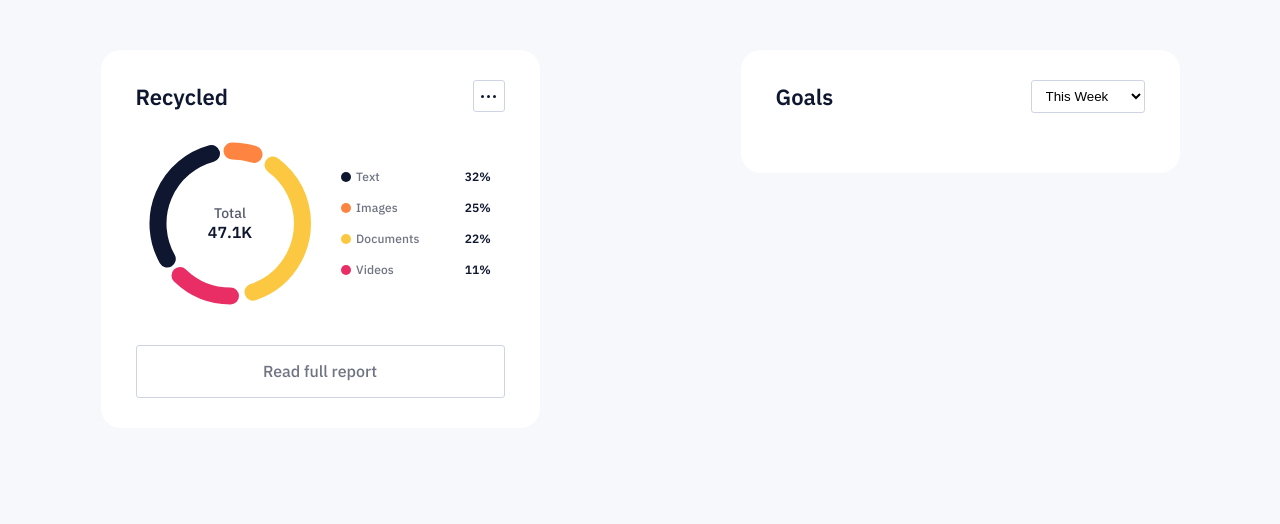
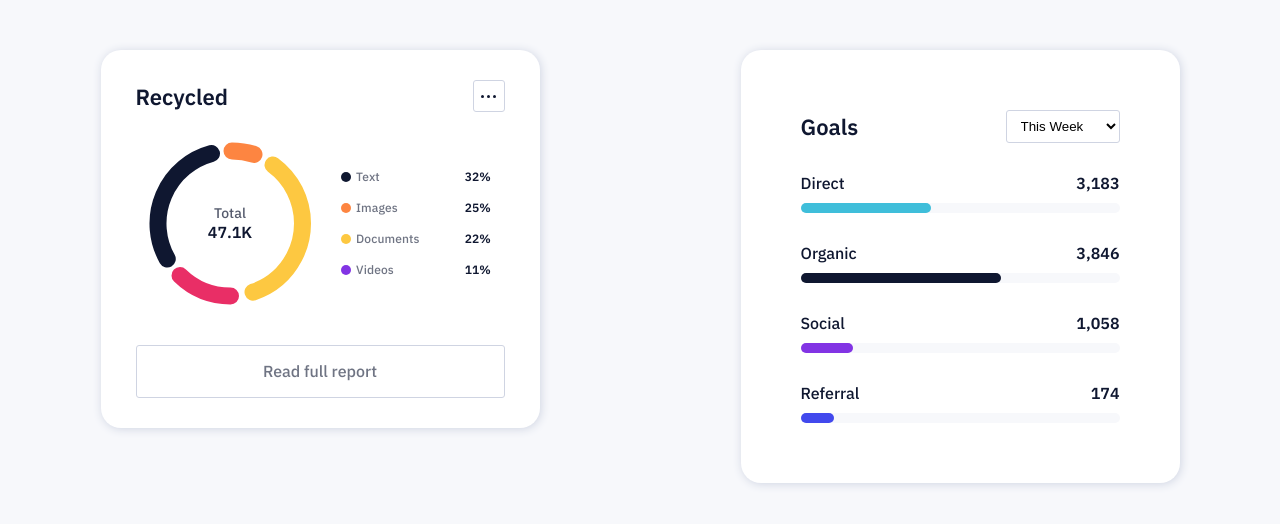
Before and after one commit to halikov/charts, a plain HTML site: page index.html in a window 1280 px wide. Drawn offline with Linux system fonts and the light colour scheme.

Commit message:
завершает стилизацию второй карточки

```diff
--- a/index.html
+++ b/index.html
@@ -18,7 +18,7 @@
   <div class="wrapper">
 
     <!-- first card / recycled -->
-    <div class="card">
+    <div class="card card--recycled">
       <div class="card__inner">
         <div class="card__top">
           <p class="card__name">Recycled</p>
@@ -63,7 +63,7 @@
     </div>
 
     <!-- second card / goals -->
-    <div class="card">
+    <div class="card card--goals">
       <div class="card__inner">
         <div class="card__top">
           <p class="card__name">Goals</p>
@@ -75,8 +75,34 @@
         </div>
         <div class="card__content">
           <div class="chart">
-
-
+            <div class="line">
+              <span class="line__name">Direct</span>
+              <span class="line__count">3,183</span>
+              <div class="line__block">
+                <div class="line__value line__value--direct"></div>
+              </div>
+            </div>
+            <div class="line">
+              <span class="line__name">Organic</span>
+              <span class="line__count">3,846</span>
+              <div class="line__block">
+                <div class="line__value line__value--organic"></div>
+              </div>
+            </div>
+            <div class="line">
+              <span class="line__name">Social</span>
+              <span class="line__count">1,058</span>
+              <div class="line__block">
+                <div class="line__value line__value--social"></div>
+              </div>
+            </div>
+            <div class="line">
+              <span class="line__name">Referral</span>
+              <span class="line__count">174</span>
+              <div class="line__block">
+                <div class="line__value line__value--referral"></div>
+              </div>
+            </div>
           </div>
         </div>
       </div>
--- a/styles/style.css
+++ b/styles/style.css
@@ -3,9 +3,14 @@
   --dark-60: rgba(15, 23, 48, 0.6);
   --orange: rgba(253, 133, 65, 1);
   --yellow: rgba(253, 200, 65, 1);
-  --magenta: rgba(233, 46, 102, 1);
-  --dark-grey: #555b6d;
-  --light-grey: #cfd4e2;
+  --pink: rgba(233, 46, 102, 1);
+  --turquoise: rgba(63, 190, 218, 1);
+  --magenta: rgba(130, 52, 228, 1);
+  --blue: rgba(66, 73, 237, 1);
+  --dark-grey: rgba(85, 91, 109, 1);
+  --light-grey: rgba(207, 212, 226, 1);
+  --pale: rgba(247, 248, 251, 1);
+
   --font: "IBM Plex Sans", sans-serif;
 }
 
@@ -58,10 +63,14 @@ img {
 .card {
   width: 439px;
   margin: 0 auto;
-  padding: 30px 35px;
 
   border-radius: 20px;
   background-color: #ffffff;
+  box-shadow: 1px 1px 10px 0 rgba(207, 212, 226, 1);
+}
+
+.card--recycled {
+  padding: 30px 35px;
 }
 
 .card__inner {
@@ -144,7 +153,7 @@ img {
   margin-top: 30px;
 }
 
-.chart {
+.card--recycled .chart {
   display: grid;
   grid-template-columns: 1fr;
   grid-template-rows: 1fr;
@@ -284,6 +293,19 @@ img {
 *  Goals
 */
 
+.card--goals {
+  padding: 60px;
+}
+
+.card--goals .chart {
+  display: flex;
+  flex-direction: column;
+  align-items: flex-start;
+  justify-content: space-between;
+
+  width: 100%;
+}
+
 .btn.select {
   width: 114px;
   padding: 7px 10px;
@@ -291,4 +313,82 @@ img {
 
 .select__option {
   padding: 7px 10px;
+
+  font-weight: 500;
+  font-size: 14px;
+  line-height: 18px;
+  color: var(--dark);
 }
+
+.line {
+  display: grid;
+  grid-template-columns: 1fr 1fr;
+  grid-template-rows: 30px 10px;
+  align-items: start;
+  justify-content: space-between;
+  width: 100%;
+}
+
+.line:not(:last-child) {
+  margin-bottom: 30px;
+}
+
+.line__name {
+  grid-column: 1 / 2;
+  grid-row: 1;
+
+  font-weight: 500;
+  font-size: 16px;
+  line-height: 21px;
+}
+
+.line__count {
+  grid-column: 2 / -1;
+  grid-row: 1;
+  justify-self: end;
+
+  font-weight: bold;
+  font-size: 16px;
+  line-height: 21px;
+}
+
+.line__block {
+  position: relative;
+  grid-column: 1 / -1;
+  grid-row: 2;
+  width: 100%;
+  height: 10px;
+  content: "";
+
+  border-radius: 14px;
+  background-color: var(--pale);
+}
+
+.line__value {
+  position: absolute;
+  top: 0;
+  left: 0;
+  height: 100%;
+
+  border-radius: 14px;
+}
+
+.line__value--direct {
+  width: 41%;
+  background-color: var(--turquoise);
+}
+
+.line__value--organic {
+  width: 63%;
+  background-color: var(--dark);
+}
+
+.line__value--social {
+  width: 16.5%;
+  background-color: var(--magenta);
+}
+
+.line__value--referral {
+  width: 10.5%;
+  background-color: var(--blue);
+}
```
